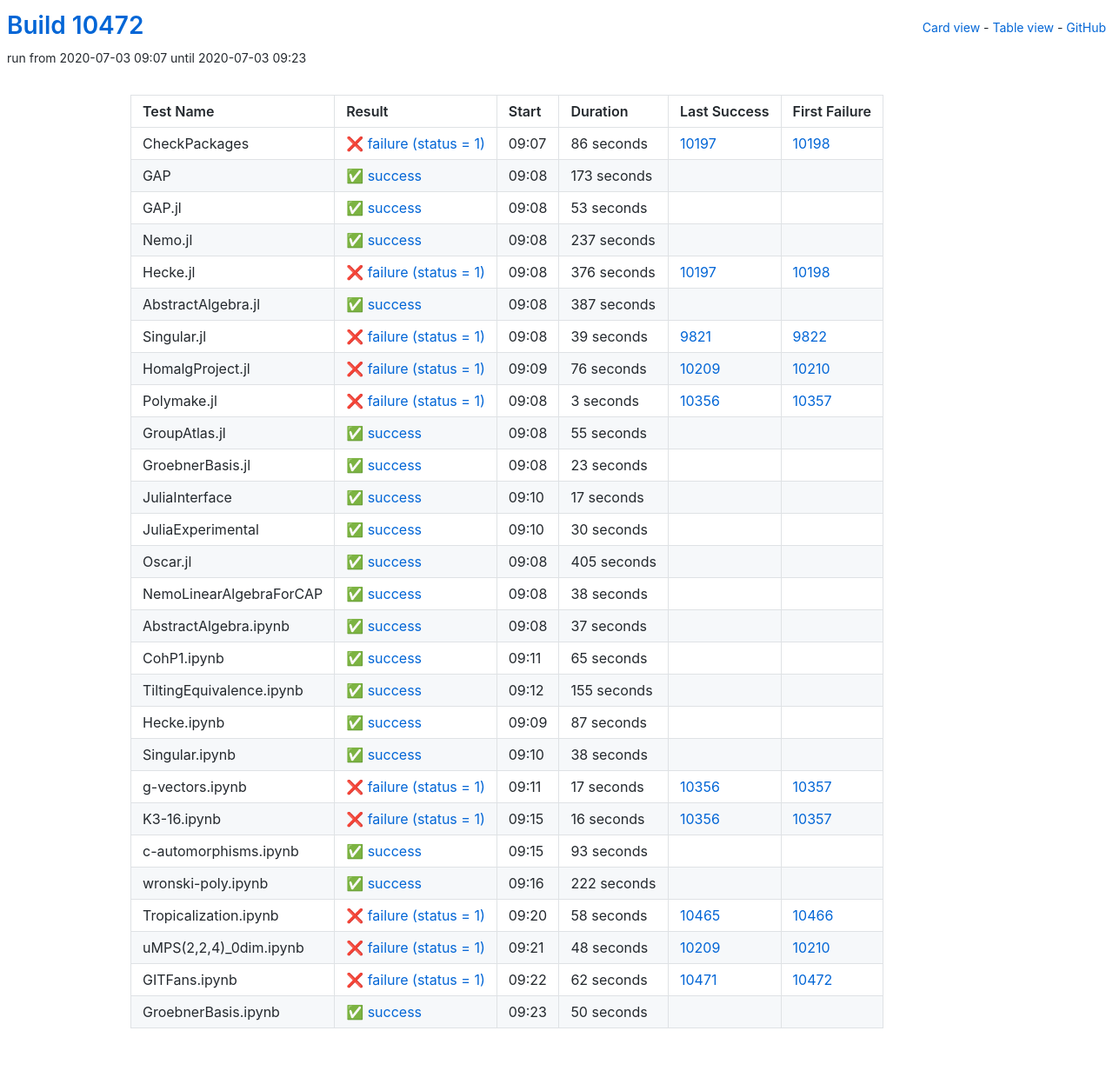
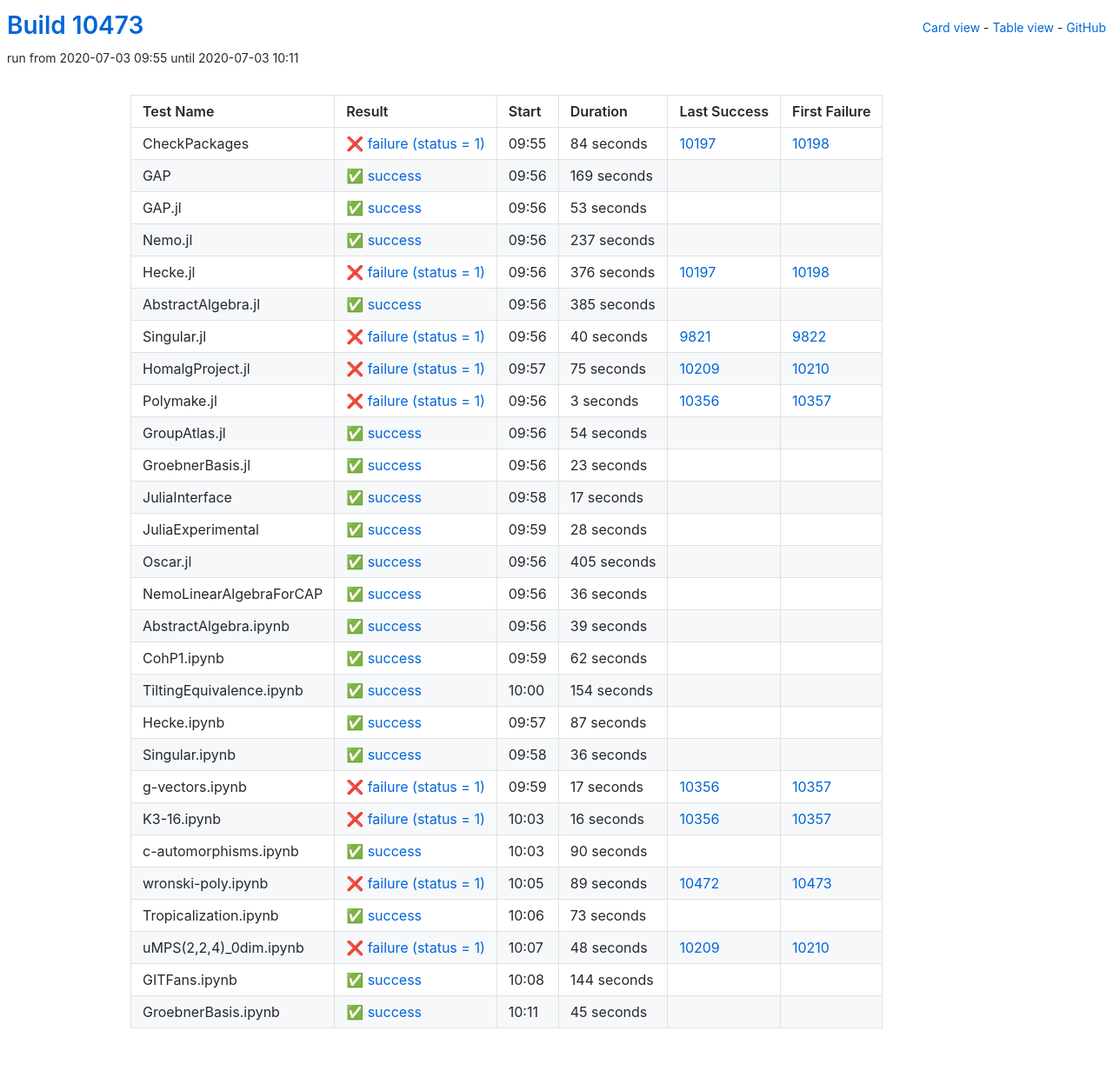
Before and after one commit to oscar-system/oscar-ci-status, a Jekyll site: the page built from table.html, in a window 1280 px wide. Shown: the whole page at 87% size. Built offline with Jekyll 4.4.1, drawn with Linux system fonts in a browser that asks for light colours.

Commit message:
Build #10473

```diff
--- a/_data/ci.yml
+++ b/_data/ci.yml
@@ -1,6 +1,6 @@
 ---
-build: 10472
-build_url: https://oscarci.mathematik.uni-kl.de/job/oscar/10472/
+build: 10473
+build_url: https://oscarci.mathematik.uni-kl.de/job/oscar/10473/
 job: oscar
 organization: oscar-system
 repo: oscar-ci-status
@@ -8,32 +8,32 @@
 tests:
 - name: CheckPackages
   id: checkpackages
-  log: https://oscarci.mathematik.uni-kl.de/job/oscar/10472/artifact/logs/build-10472/CheckPackages.log
-  start: 2020-07-03 09:07
+  log: https://oscarci.mathematik.uni-kl.de/job/oscar/10473/artifact/logs/build-10473/CheckPackages.log
+  start: 2020-07-03 09:55
   success: false
   exitcode: 1
   status: failure
-  duration: 86
+  duration: 84
   last_success: 10197
   last_success_url: https://oscarci.mathematik.uni-kl.de/job/oscar/10197/
   first_failure: 10198
   first_failure_url: https://oscarci.mathematik.uni-kl.de/job/oscar/10198/
 - name: GAP
   id: gap
-  log: https://oscarci.mathematik.uni-kl.de/job/oscar/10472/artifact/logs/build-10472/GAP.log
-  start: 2020-07-03 09:08
+  log: https://oscarci.mathematik.uni-kl.de/job/oscar/10473/artifact/logs/build-10473/GAP.log
+  start: 2020-07-03 09:56
   success: true
   exitcode: 0
   status: success
-  duration: 173
+  duration: 169
   last_success: false
   last_success_url:
   first_failure: false
   first_failure_url:
 - name: GAP.jl
   id: gap-jl
-  log: https://oscarci.mathematik.uni-kl.de/job/oscar/10472/artifact/logs/build-10472/GAP.jl.log
-  start: 2020-07-03 09:08
+  log: https://oscarci.mathematik.uni-kl.de/job/oscar/10473/artifact/logs/build-10473/GAP.jl.log
+  start: 2020-07-03 09:56
   success: true
   exitcode: 0
   status: success
@@ -44,8 +44,8 @@
   first_failure_url:
 - name: Nemo.jl
   id: nemo-jl
-  log: https://oscarci.mathematik.uni-kl.de/job/oscar/10472/artifact/logs/build-10472/Nemo.jl.log
-  start: 2020-07-03 09:08
+  log: https://oscarci.mathematik.uni-kl.de/job/oscar/10473/artifact/logs/build-10473/Nemo.jl.log
+  start: 2020-07-03 09:56
   success: true
   exitcode: 0
   status: success
@@ -56,8 +56,8 @@
   first_failure_url:
 - name: Hecke.jl
   id: hecke-jl
-  log: https://oscarci.mathematik.uni-kl.de/job/oscar/10472/artifact/logs/build-10472/Hecke.jl.log
-  start: 2020-07-03 09:08
+  log: https://oscarci.mathematik.uni-kl.de/job/oscar/10473/artifact/logs/build-10473/Hecke.jl.log
+  start: 2020-07-03 09:56
   success: false
   exitcode: 1
   status: failure
@@ -68,44 +68,44 @@
   first_failure_url: https://oscarci.mathematik.uni-kl.de/job/oscar/10198/
 - name: AbstractAlgebra.jl
   id: abstractalgebra-jl
-  log: https://oscarci.mathematik.uni-kl.de/job/oscar/10472/artifact/logs/build-10472/AbstractAlgebra.jl.log
-  start: 2020-07-03 09:08
+  log: https://oscarci.mathematik.uni-kl.de/job/oscar/10473/artifact/logs/build-10473/AbstractAlgebra.jl.log
+  start: 2020-07-03 09:56
   success: true
   exitcode: 0
   status: success
-  duration: 387
+  duration: 385
   last_success: false
   last_success_url:
   first_failure: false
   first_failure_url:
 - name: Singular.jl
   id: singular-jl
-  log: https://oscarci.mathematik.uni-kl.de/job/oscar/10472/artifact/logs/build-10472/Singular.jl.log
-  start: 2020-07-03 09:08
+  log: https://oscarci.mathematik.uni-kl.de/job/oscar/10473/artifact/logs/build-10473/Singular.jl.log
+  start: 2020-07-03 09:56
   success: false
   exitcode: 1
   status: failure
-  duration: 39
+  duration: 40
   last_success: 9821
   last_success_url: https://oscarci.mathematik.uni-kl.de/job/oscar/9821/
   first_failure: 9822
   first_failure_url: https://oscarci.mathematik.uni-kl.de/job/oscar/9822/
 - name: HomalgProject.jl
   id: homalgproject-jl
-  log: https://oscarci.mathematik.uni-kl.de/job/oscar/10472/artifact/logs/build-10472/HomalgProject.jl.log
-  start: 2020-07-03 09:09
+  log: https://oscarci.mathematik.uni-kl.de/job/oscar/10473/artifact/logs/build-10473/HomalgProject.jl.log
+  start: 2020-07-03 09:57
   success: false
   exitcode: 1
   status: failure
-  duration: 76
+  duration: 75
   last_success: 10209
   last_success_url: https://oscarci.mathematik.uni-kl.de/job/oscar/10209/
   first_failure: 10210
   first_failure_url: https://oscarci.mathematik.uni-kl.de/job/oscar/10210/
 - name: Polymake.jl
   id: polymake-jl
-  log: https://oscarci.mathematik.uni-kl.de/job/oscar/10472/artifact/logs/build-10472/Polymake.jl.log
-  start: 2020-07-03 09:08
+  log: https://oscarci.mathematik.uni-kl.de/job/oscar/10473/artifact/logs/build-10473/Polymake.jl.log
+  start: 2020-07-03 09:56
   success: false
   exitcode: 1
   status: failure
@@ -116,20 +116,20 @@
   first_failure_url: https://oscarci.mathematik.uni-kl.de/job/oscar/10357/
 - name: GroupAtlas.jl
   id: groupatlas-jl
-  log: https://oscarci.mathematik.uni-kl.de/job/oscar/10472/artifact/logs/build-10472/GroupAtlas.jl.log
-  start: 2020-07-03 09:08
+  log: https://oscarci.mathematik.uni-kl.de/job/oscar/10473/artifact/logs/build-10473/GroupAtlas.jl.log
+  start: 2020-07-03 09:56
   success: true
   exitcode: 0
   status: success
-  duration: 55
+  duration: 54
   last_success: false
   last_success_url:
   first_failure: false
   first_failure_url:
 - name: GroebnerBasis.jl
   id: groebnerbasis-jl
-  log: https://oscarci.mathematik.uni-kl.de/job/oscar/10472/artifact/logs/build-10472/GroebnerBasis.jl.log
-  start: 2020-07-03 09:08
+  log: https://oscarci.mathematik.uni-kl.de/job/oscar/10473/artifact/logs/build-10473/GroebnerBasis.jl.log
+  start: 2020-07-03 09:56
   success: true
   exitcode: 0
   status: success
@@ -140,8 +140,8 @@
   first_failure_url:
 - name: JuliaInterface
   id: juliainterface
-  log: https://oscarci.mathematik.uni-kl.de/job/oscar/10472/artifact/logs/build-10472/JuliaInterface.log
-  start: 2020-07-03 09:10
+  log: https://oscarci.mathematik.uni-kl.de/job/oscar/10473/artifact/logs/build-10473/JuliaInterface.log
+  start: 2020-07-03 09:58
   success: true
   exitcode: 0
   status: success
@@ -152,20 +152,20 @@
   first_failure_url:
 - name: JuliaExperimental
   id: juliaexperimental
-  log: https://oscarci.mathematik.uni-kl.de/job/oscar/10472/artifact/logs/build-10472/JuliaExperimental.log
-  start: 2020-07-03 09:10
+  log: https://oscarci.mathematik.uni-kl.de/job/oscar/10473/artifact/logs/build-10473/JuliaExperimental.log
+  start: 2020-07-03 09:59
   success: true
   exitcode: 0
   status: success
-  duration: 30
+  duration: 28
   last_success: false
   last_success_url:
   first_failure: false
   first_failure_url:
 - name: Oscar.jl
   id: oscar-jl
-  log: https://oscarci.mathematik.uni-kl.de/job/oscar/10472/artifact/logs/build-10472/Oscar.jl.log
-  start: 2020-07-03 09:08
+  log: https://oscarci.mathematik.uni-kl.de/job/oscar/10473/artifact/logs/build-10473/Oscar.jl.log
+  start: 2020-07-03 09:56
   success: true
   exitcode: 0
   status: success
@@ -176,56 +176,56 @@
   first_failure_url:
 - name: NemoLinearAlgebraForCAP
   id: nemolinearalgebraforcap
-  log: https://oscarci.mathematik.uni-kl.de/job/oscar/10472/artifact/logs/build-10472/NemoLinearAlgebraForCAP.log
-  start: 2020-07-03 09:08
+  log: https://oscarci.mathematik.uni-kl.de/job/oscar/10473/artifact/logs/build-10473/NemoLinearAlgebraForCAP.log
+  start: 2020-07-03 09:56
   success: true
   exitcode: 0
   status: success
-  duration: 38
+  duration: 36
   last_success: false
   last_success_url:
   first_failure: false
   first_failure_url:
 - name: AbstractAlgebra.ipynb
   id: abstractalgebra-ipynb
-  log: https://oscarci.mathematik.uni-kl.de/job/oscar/10472/artifact/logs/build-10472/AbstractAlgebra.ipynb.log
-  start: 2020-07-03 09:08
+  log: https://oscarci.mathematik.uni-kl.de/job/oscar/10473/artifact/logs/build-10473/AbstractAlgebra.ipynb.log
+  start: 2020-07-03 09:56
   success: true
   exitcode: 0
   status: success
-  duration: 37
+  duration: 39
   last_success: false
   last_success_url:
   first_failure: false
   first_failure_url:
 - name: CohP1.ipynb
   id: cohp1-ipynb
-  log: https://oscarci.mathematik.uni-kl.de/job/oscar/10472/artifact/logs/build-10472/CohP1.ipynb.log
-  start: 2020-07-03 09:11
+  log: https://oscarci.mathematik.uni-kl.de/job/oscar/10473/artifact/logs/build-10473/CohP1.ipynb.log
+  start: 2020-07-03 09:59
   success: true
   exitcode: 0
   status: success
-  duration: 65
+  duration: 62
   last_success: false
   last_success_url:
   first_failure: false
   first_failure_url:
 - name: TiltingEquivalence.ipynb
   id: tiltingequivalence-ipynb
-  log: https://oscarci.mathematik.uni-kl.de/job/oscar/10472/artifact/logs/build-10472/TiltingEquivalence.ipynb.log
-  start: 2020-07-03 09:12
+  log: https://oscarci.mathematik.uni-kl.de/job/oscar/10473/artifact/logs/build-10473/TiltingEquivalence.ipynb.log
+  start: 2020-07-03 10:00
   success: true
   exitcode: 0
   status: success
-  duration: 155
+  duration: 154
   last_success: false
   last_success_url:
   first_failure: false
   first_failure_url:
 - name: Hecke.ipynb
   id: hecke-ipynb
-  log: https://oscarci.mathematik.uni-kl.de/job/oscar/10472/artifact/logs/build-10472/Hecke.ipynb.log
-  start: 2020-07-03 09:09
+  log: https://oscarci.mathematik.uni-kl.de/job/oscar/10473/artifact/logs/build-10473/Hecke.ipynb.log
+  start: 2020-07-03 09:57
   success: true
   exitcode: 0
   status: success
@@ -236,20 +236,20 @@
   first_failure_url:
 - name: Singular.ipynb
   id: singular-ipynb
-  log: https://oscarci.mathematik.uni-kl.de/job/oscar/10472/artifact/logs/build-10472/Singular.ipynb.log
-  start: 2020-07-03 09:10
+  log: https://oscarci.mathematik.uni-kl.de/job/oscar/10473/artifact/logs/build-10473/Singular.ipynb.log
+  start: 2020-07-03 09:58
   success: true
   exitcode: 0
   status: success
-  duration: 38
+  duration: 36
   last_success: false
   last_success_url:
   first_failure: false
   first_failure_url:
 - name: g-vectors.ipynb
   id: g-vectors-ipynb
-  log: https://oscarci.mathematik.uni-kl.de/job/oscar/10472/artifact/logs/build-10472/g-vectors.ipynb.log
-  start: 2020-07-03 09:11
+  log: https://oscarci.mathematik.uni-kl.de/job/oscar/10473/artifact/logs/build-10473/g-vectors.ipynb.log
+  start: 2020-07-03 09:59
   success: false
   exitcode: 1
   status: failure
@@ -260,8 +260,8 @@
   first_failure_url: https://oscarci.mathematik.uni-kl.de/job/oscar/10357/
 - name: K3-16.ipynb
   id: k3-16-ipynb
-  log: https://oscarci.mathematik.uni-kl.de/job/oscar/10472/artifact/logs/build-10472/K3-16.ipynb.log
-  start: 2020-07-03 09:15
+  log: https://oscarci.mathematik.uni-kl.de/job/oscar/10473/artifact/logs/build-10473/K3-16.ipynb.log
+  start: 2020-07-03 10:03
   success: false
   exitcode: 1
   status: failure
@@ -272,44 +272,44 @@
   first_failure_url: https://oscarci.mathematik.uni-kl.de/job/oscar/10357/
 - name: c-automorphisms.ipynb
   id: c-automorphisms-ipynb
-  log: https://oscarci.mathematik.uni-kl.de/job/oscar/10472/artifact/logs/build-10472/c-automorphisms.ipynb.log
-  start: 2020-07-03 09:15
+  log: https://oscarci.mathematik.uni-kl.de/job/oscar/10473/artifact/logs/build-10473/c-automorphisms.ipynb.log
+  start: 2020-07-03 10:03
   success: true
   exitcode: 0
   status: success
-  duration: 93
+  duration: 90
   last_success: false
   last_success_url:
   first_failure: false
   first_failure_url:
 - name: wronski-poly.ipynb
   id: wronski-poly-ipynb
-  log: https://oscarci.mathematik.uni-kl.de/job/oscar/10472/artifact/logs/build-10472/wronski-poly.ipynb.log
-  start: 2020-07-03 09:16
+  log: https://oscarci.mathematik.uni-kl.de/job/oscar/10473/artifact/logs/build-10473/wronski-poly.ipynb.log
+  start: 2020-07-03 10:05
+  success: false
+  exitcode: 1
+  status: failure
+  duration: 89
+  last_success: 10472
+  last_success_url: https://oscarci.mathematik.uni-kl.de/job/oscar/10472/
+  first_failure: 10473
+  first_failure_url: https://oscarci.mathematik.uni-kl.de/job/oscar/10473/
+- name: Tropicalization.ipynb
+  id: tropicalization-ipynb
+  log: https://oscarci.mathematik.uni-kl.de/job/oscar/10473/artifact/logs/build-10473/Tropicalization.ipynb.log
+  start: 2020-07-03 10:06
   success: true
   exitcode: 0
   status: success
-  duration: 222
+  duration: 73
   last_success: false
   last_success_url:
   first_failure: false
   first_failure_url:
-- name: Tropicalization.ipynb
-  id: tropicalization-ipynb
-  log: https://oscarci.mathematik.uni-kl.de/job/oscar/10472/artifact/logs/build-10472/Tropicalization.ipynb.log
-  start: 2020-07-03 09:20
-  success: false
-  exitcode: 1
-  status: failure
-  duration: 58
-  last_success: 10465
-  last_success_url: https://oscarci.mathematik.uni-kl.de/job/oscar/10465/
-  first_failure: 10466
-  first_failure_url: https://oscarci.mathematik.uni-kl.de/job/oscar/10466/
 - name: uMPS(2,2,4)_0dim.ipynb
   id: umps-2-2-4-0dim-ipynb
-  log: https://oscarci.mathematik.uni-kl.de/job/oscar/10472/artifact/logs/build-10472/uMPS-2-2-4-_0dim.ipynb.log
-  start: 2020-07-03 09:21
+  log: https://oscarci.mathematik.uni-kl.de/job/oscar/10473/artifact/logs/build-10473/uMPS-2-2-4-_0dim.ipynb.log
+  start: 2020-07-03 10:07
   success: false
   exitcode: 1
   status: failure
@@ -320,25 +320,25 @@
   first_failure_url: https://oscarci.mathematik.uni-kl.de/job/oscar/10210/
 - name: GITFans.ipynb
   id: gitfans-ipynb
-  log: https://oscarci.mathematik.uni-kl.de/job/oscar/10472/artifact/logs/build-10472/GITFans.ipynb.log
-  start: 2020-07-03 09:22
-  success: false
-  exitcode: 1
-  status: failure
-  duration: 62
-  last_success: 10471
-  last_success_url: https://oscarci.mathematik.uni-kl.de/job/oscar/10471/
-  first_failure: 10472
-  first_failure_url: https://oscarci.mathematik.uni-kl.de/job/oscar/10472/
-- name: GroebnerBasis.ipynb
-  id: groebnerbasis-ipynb
-  log: https://oscarci.mathematik.uni-kl.de/job/oscar/10472/artifact/logs/build-10472/GroebnerBasis.ipynb.log
-  start: 2020-07-03 09:23
+  log: https://oscarci.mathematik.uni-kl.de/job/oscar/10473/artifact/logs/build-10473/GITFans.ipynb.log
+  start: 2020-07-03 10:08
   success: true
   exitcode: 0
   status: success
-  duration: 50
+  duration: 144
   last_success: false
   last_success_url:
   first_failure: false
   first_failure_url:
+- name: GroebnerBasis.ipynb
+  id: groebnerbasis-ipynb
+  log: https://oscarci.mathematik.uni-kl.de/job/oscar/10473/artifact/logs/build-10473/GroebnerBasis.ipynb.log
+  start: 2020-07-03 10:11
+  success: true
+  exitcode: 0
+  status: success
+  duration: 45
+  last_success: false
+  last_success_url:
+  first_failure: false
+  first_failure_url:
```
Also changed, not shown: README.md.
